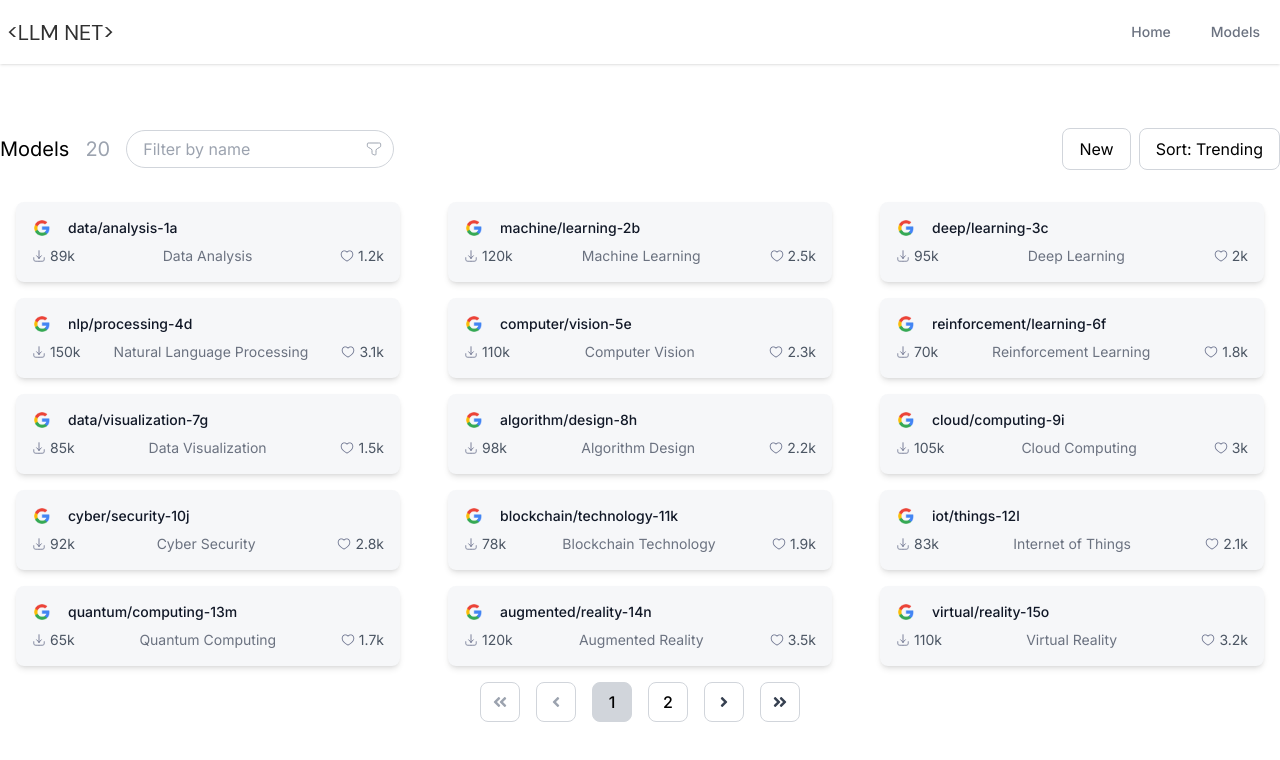
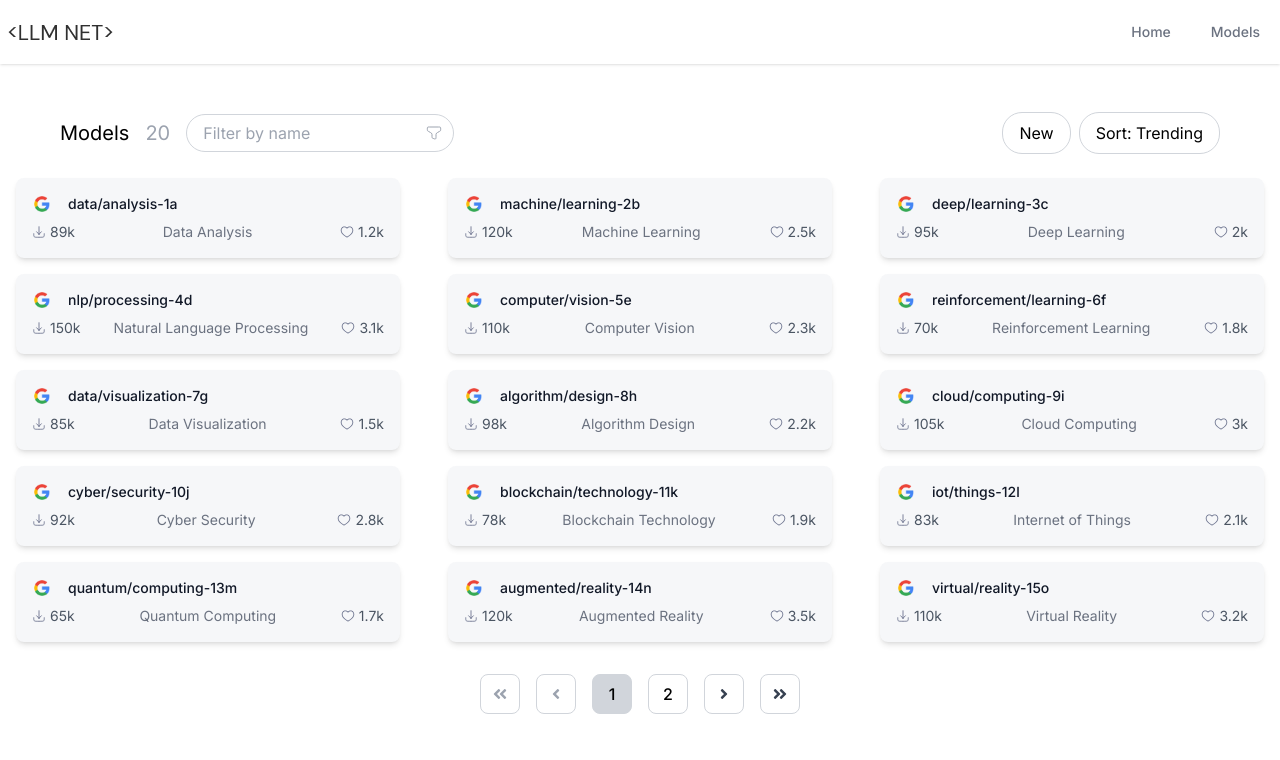
Before and after one commit to Charuhas10/LLM_Net, a Next.js app: page /models in a window 1280 px wide. Shown: the top 760 px of the page. Built offline with nearby package versions, Linux system fonts and the light colour scheme.

Commit message:
Refactor model page and filter component

```diff
--- a/app/models/[id]/page.js
+++ b/app/models/[id]/page.js
@@ -5,7 +5,6 @@ export default function ModelsPage({ params }) {
   const { id } = params;
   return (
     <div>
-      <Navbar />
       <ModelPage id={id} />
     </div>
   );
--- a/components/Filter.jsx
+++ b/components/Filter.jsx
@@ -12,7 +12,7 @@ function Filter() {
   };
 
   return (
-    <div className="flex justify-between items-center mb-8">
+    <div className="flex justify-between items-center mb-6 mx-[60px]">
       <div className="flex items-center space-x-4">
         <h1 className="text-xl">Models</h1>
         <span className="text-xl text-[#9ca3af]">
@@ -43,11 +43,11 @@ function Filter() {
         </div>
       </div>
       <div className="flex space-x-2">
-        <button className="px-4 py-2 border border-gray-300 rounded-lg bg-white">
+        <button className="px-4 py-2 border border-gray-300 rounded-[20px] bg-white">
           New
         </button>
 
-        <button className="px-4 py-2 border border-gray-300 rounded-lg bg-white">
+        <button className="px-4 py-2 border border-gray-300 rounded-[20px] bg-white">
           Sort: Trending
         </button>
       </div>
--- a/components/ModelCardSection.jsx
+++ b/components/ModelCardSection.jsx
@@ -21,7 +21,7 @@ export default function ModelCardSection() {
   const paginate = (pageNumber) => setCurrentPage(pageNumber);
 
   return (
-    <div className="mt-16">
+    <div className="mt-12">
       <Filter />
       <ModelCardList models={currentModels} />
       <Pagination
--- a/components/ModelPage.jsx
+++ b/components/ModelPage.jsx
@@ -1,5 +1,9 @@
+import models from "@/models";
 import React from "react";
 
 export default function ModelPage({ id }) {
+  console.log("id",id);
+  const model = models.find((model) => model.id === id);
+  console.log("model",model);
   return <div>ModelPage: {id}</div>;
 }
--- a/components/Pagination.jsx
+++ b/components/Pagination.jsx
@@ -1,4 +1,9 @@
-import { FaAngleRight, FaAngleDoubleRight, FaAngleLeft, FaAngleDoubleLeft } from 'react-icons/fa';
+import {
+  FaAngleRight,
+  FaAngleDoubleRight,
+  FaAngleLeft,
+  FaAngleDoubleLeft,
+} from "react-icons/fa";
 
 function Pagination({ totalPage, currentPage, paginate }) {
   const pageNumbers = [];
@@ -7,10 +12,12 @@ function Pagination({ totalPage, currentPage, paginate }) {
   }
 
   return (
-    <nav className="flex justify-center items-center mt-4 space-x-4">
+    <nav className="flex justify-center items-center mt-8 space-x-4">
       <button
         className={`w-10 h-10 flex justify-center items-center rounded-lg border border-gray-300 text-base font-medium cursor-pointer transition-colors hover:border-gray-400 focus:outline-none focus:ring focus:ring-blue-300 ${
-          currentPage === 1 ? 'text-gray-400 cursor-not-allowed' : 'text-gray-700 hover:bg-gray-200'
+          currentPage === 1
+            ? "text-gray-400 cursor-not-allowed"
+            : "text-gray-700 hover:bg-gray-200"
         }`}
         onClick={() => paginate(1)}
         disabled={currentPage === 1}
@@ -20,7 +27,9 @@ function Pagination({ totalPage, currentPage, paginate }) {
 
       <button
         className={`w-10 h-10 flex justify-center items-center rounded-lg border border-gray-300 text-base font-medium cursor-pointer transition-colors hover:border-gray-400 focus:outline-none focus:ring focus:ring-blue-300 ${
-          currentPage === 1 ? 'text-gray-400 cursor-not-allowed' : 'text-gray-700 hover:bg-gray-200'
+          currentPage === 1
+            ? "text-gray-400 cursor-not-allowed"
+            : "text-gray-700 hover:bg-gray-200"
         }`}
         onClick={() => paginate(currentPage - 1)}
         disabled={currentPage === 1}
@@ -32,7 +41,7 @@ function Pagination({ totalPage, currentPage, paginate }) {
         <button
           key={number}
           className={`w-10 h-10 flex justify-center items-center rounded-lg border border-gray-300 text-base font-medium cursor-pointer transition-colors hover:border-gray-400 focus:outline-none focus:ring focus:ring-blue-300 ${
-            currentPage === number ? 'bg-gray-300' : 'hover:bg-gray-200'
+            currentPage === number ? "bg-gray-300" : "hover:bg-gray-200"
           }`}
           onClick={() => paginate(number)}
         >
@@ -42,7 +51,9 @@ function Pagination({ totalPage, currentPage, paginate }) {
 
       <button
         className={`w-10 h-10 flex justify-center items-center rounded-lg border border-gray-300 text-base font-medium cursor-pointer transition-colors hover:border-gray-400 focus:outline-none focus:ring focus:ring-blue-300 ${
-          currentPage === totalPage ? 'text-gray-400 cursor-not-allowed' : 'text-gray-700 hover:bg-gray-200'
+          currentPage === totalPage
+            ? "text-gray-400 cursor-not-allowed"
+            : "text-gray-700 hover:bg-gray-200"
         }`}
         onClick={() => paginate(currentPage + 1)}
         disabled={currentPage === totalPage}
@@ -52,7 +63,9 @@ function Pagination({ totalPage, currentPage, paginate }) {
 
       <button
         className={`w-10 h-10 flex justify-center items-center rounded-lg border border-gray-300 text-base font-medium cursor-pointer transition-colors hover:border-gray-400 focus:outline-none focus:ring focus:ring-blue-300 ${
-          currentPage === totalPage ? 'text-gray-400 cursor-not-allowed' : 'text-gray-700 hover:bg-gray-200'
+          currentPage === totalPage
+            ? "text-gray-400 cursor-not-allowed"
+            : "text-gray-700 hover:bg-gray-200"
         }`}
         onClick={() => paginate(totalPage)}
         disabled={currentPage === totalPage}
```
Also changed, not shown: components/ModelCard.jsx (+12 -4 lines).
